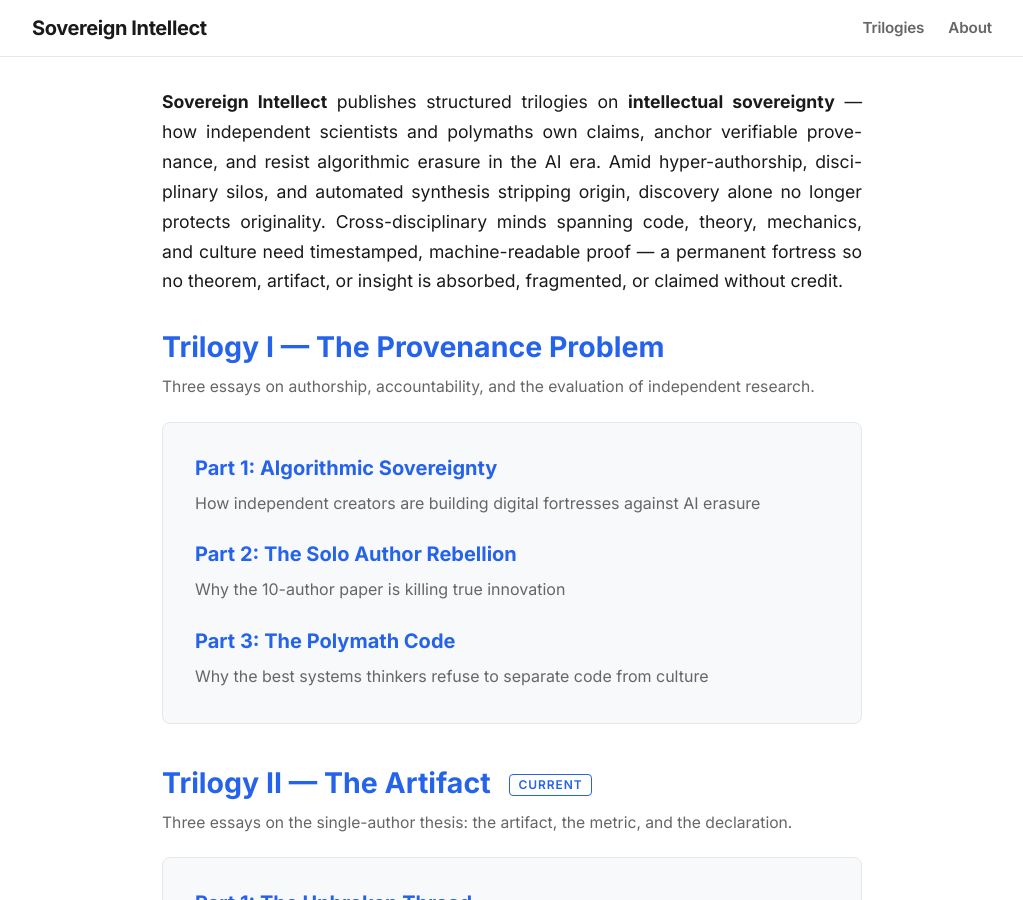
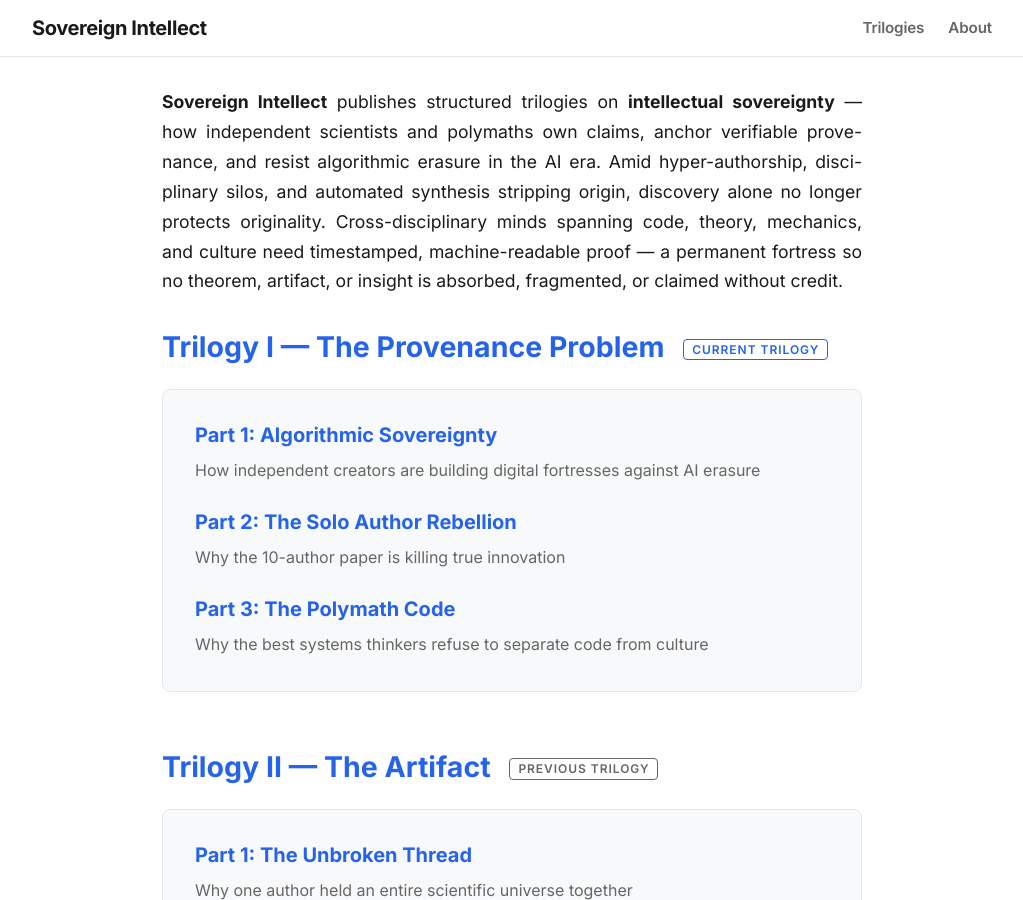
Before and after one commit to pravinkumar-ghodake/sovereign-intellect-blog, a Jekyll site: the page built from index.md, in a window 1280 px wide and 900 px high. Shown: the whole window, without its empty margins (128-1151 px from the left). Built offline with Jekyll 4.4.1, drawn with Linux system fonts in a browser that asks for light colours.

Commit message:
Update index.md

```diff
--- a/index.md
+++ b/index.md
@@ -6,25 +6,52 @@ layout: default
 <strong>Sovereign Intellect</strong> publishes structured trilogies on <strong>intellectual sovereignty</strong> — how independent scientists and polymaths own claims, anchor verifiable provenance, and resist algorithmic erasure in the AI era. Amid hyper-authorship, disciplinary silos, and automated synthesis stripping origin, discovery alone no longer protects originality. Cross-disciplinary minds spanning code, theory, mechanics, and culture need timestamped, machine-readable proof — a permanent fortress so no theorem, artifact, or insight is absorbed, fragmented, or claimed without credit.
 </div>
 
-{% assign series_list = site.data.series %}
 
-{% for trilogy in series_list %}
+{% assign series_list = site.series | sort: "order" %}
+{% assign series_count = series_list | size %}
+{% assign current_trilogy = series_list | last %}
+
 <h2 style="margin-bottom: 0.5rem;">
-<a href="{{ '/series/' | append: trilogy.slug | append: '/' | relative_url }}" style="color: var(--accent-color);">{{ trilogy.title }}</a>{% if forloop.last %} <span style="display: inline-block; font-family: var(--font-ui); font-size: 0.75rem; font-weight: 600; letter-spacing: 0.08em; text-transform: uppercase; color: var(--accent-color); border: 1px solid var(--accent-color); padding: 2px 8px; border-radius: 4px; margin-left: 0.75rem; vertical-align: middle;">Current</span>{% endif %}
+<a href="{{ '/series/' | append: current_trilogy.slug | append: '/' | relative_url }}" style="color: var(--accent-color);">{{ current_trilogy.title }}</a>
+<span style="display: inline-block; font-family: var(--font-ui); font-size: 0.75rem; font-weight: 600; letter-spacing: 0.08em; text-transform: uppercase; color: var(--accent-color); border: 1px solid var(--accent-color); padding: 2px 8px; border-radius: 4px; margin-left: 0.75rem; vertical-align: middle;">Current Trilogy</span>
 </h2>
 
-{% if trilogy.description %}
-<p style="font-family: var(--font-ui); font-size: 0.98rem; color: var(--text-muted); margin-top: 0.35rem;">{{ trilogy.description }}</p>
-{% endif %}
+<div style="background: var(--bg-secondary); padding: 2rem; border-radius: 8px; border: 1px solid var(--border-color); margin-top: 1.5rem;">
 
-<div style="background: var(--bg-secondary); padding: 2rem; border-radius: 8px; border: 1px solid var(--border-color); margin-top: 1.25rem; margin-bottom: 2.5rem;">
-
-{% for part in trilogy.parts %}
-<a href="{{ part.url | relative_url }}" style="display: block; text-decoration: none;{% unless forloop.last %} margin-bottom: 1.5rem;{% endunless %}">
-<h3 style="margin: 0 0 0.5rem 0; color: var(--accent-color); font-size: 1.25rem;">Part {{ part.number }}: {{ part.title }}</h3>
-<p style="margin: 0; color: var(--text-muted); font-size: 1rem; font-family: var(--font-ui);">{{ part.subtitle }}</p>
+{% assign current_parts = site.posts | where: "series", current_trilogy.slug | sort: "part" %}
+{% for essay in current_parts %}
+<a href="{{ essay.url | relative_url }}" style="display: block; text-decoration: none;{% unless forloop.last %} margin-bottom: 1.5rem;{% endunless %}">
+<h4 style="margin: 0 0 0.5rem 0; color: var(--accent-color); font-size: 1.25rem;">Part {{ essay.part }}: {{ essay.title }}</h4>
+<p style="margin: 0; color: var(--text-muted); font-size: 1rem; font-family: var(--font-ui);">{{ essay.subtitle }}</p>
 </a>
 {% endfor %}
 
 </div>
+
+{% if series_count > 1 %}
+
+{% assign prev_index = series_count | minus: 2 %}
+{% assign prev_trilogy = series_list[prev_index] %}
+
+<h2 style="margin-top: 3.5rem; margin-bottom: 0.5rem;">
+<a href="{{ '/series/' | append: prev_trilogy.slug | append: '/' | relative_url }}" style="color: var(--accent-color);">{{ prev_trilogy.title }}</a>
+<span style="display: inline-block; font-family: var(--font-ui); font-size: 0.75rem; font-weight: 600; letter-spacing: 0.08em; text-transform: uppercase; color: var(--text-muted); border: 1px solid var(--text-muted); padding: 2px 8px; border-radius: 4px; margin-left: 0.75rem; vertical-align: middle;">Previous Trilogy</span>
+</h2>
+
+<div style="background: var(--bg-secondary); padding: 2rem; border-radius: 8px; border: 1px solid var(--border-color); margin-top: 1.5rem;">
+
+{% assign prev_parts = site.posts | where: "series", prev_trilogy.slug | sort: "part" %}
+{% for essay in prev_parts %}
+<a href="{{ essay.url | relative_url }}" style="display: block; text-decoration: none;{% unless forloop.last %} margin-bottom: 1.5rem;{% endunless %}">
+<h4 style="margin: 0 0 0.5rem 0; color: var(--accent-color); font-size: 1.25rem;">Part {{ essay.part }}: {{ essay.title }}</h4>
+<p style="margin: 0; color: var(--text-muted); font-size: 1rem; font-family: var(--font-ui);">{{ essay.subtitle }}</p>
+</a>
 {% endfor %}
+
+</div>
+
+<div style="margin-top: 1.75rem; text-align: right;">
+<a href="{{ '/trilogies/' | relative_url }}" style="font-family: var(--font-ui); font-size: 1rem; color: var(--accent-color);">View all trilogies →</a>
+</div>
+
+{% endif %}
```
